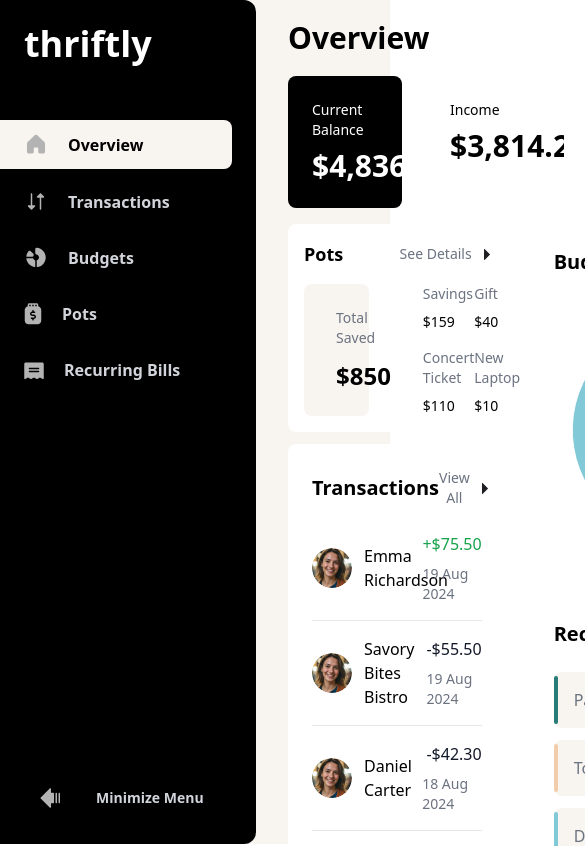
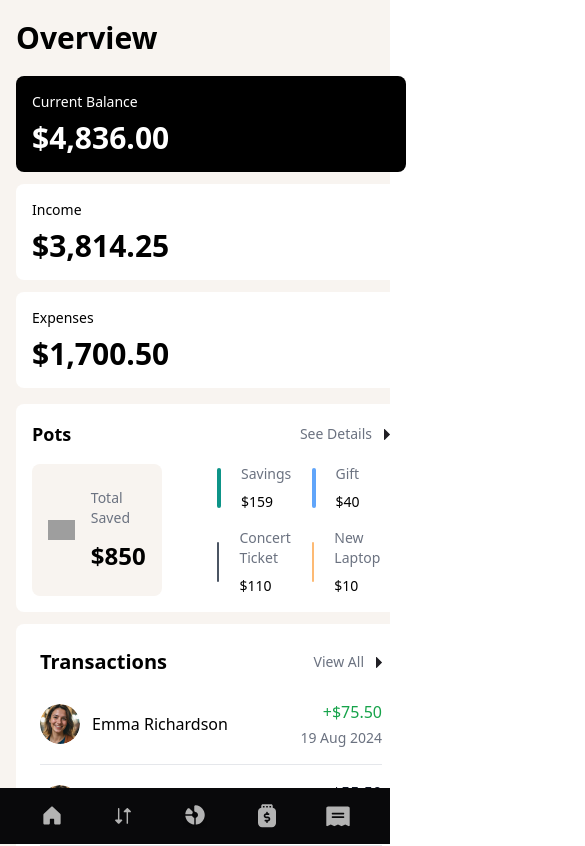
Before and after one commit to devwande/thriftly, a React (Vite) app: page /overview in a window 390 px wide. Shown: the top 846 px of the page, 585 px wide, since content can reach past the window. Built offline with nearby package versions, Linux system fonts and the light colour scheme; grey boxes are pictures that could not be loaded.

Commit message:
designed: mobile and tablet footer

```diff
--- a/src/components/Sidebar.tsx
+++ b/src/components/Sidebar.tsx
@@ -24,9 +24,9 @@ const Sidebar = () => {
   };
 
   return (
-    <div className={`${isMinimized ? 'w-32' : 'w-64'} bg-black rounded-r-xl min-h-screen  flex flex-col text-gray-300 transition-width duration-300`}>
+    <div className={`${isMinimized ? 'w-28' : 'w-64'} bg-black rounded-r-xl min-h-screen flex flex-col text-gray-300 transition-width duration-300`}>
       <div className="mb-8 p-6">
-        {!isMinimized ? <p className="text-white text-4xl font-bold">thriftly</p> : <p className="text-white text-4xl font-bold">t</p>}
+        {!isMinimized ? <p className="text-white text-4xl font-bold">thriftly</p> : <p className="text-white text-4xl font-bold ">t</p>}
       </div>
 
       <nav className="flex-1 space-y-2 pr-6">
@@ -35,18 +35,24 @@ const Sidebar = () => {
             key={item.label}
             to={item.href}
             className={`flex items-center gap-5 px-6 py-3 whitespace-nowrap rounded-r-lg font-bold ${
-              location.pathname === item.href ? 'bg-[#F8F4F0] text-black' : 'hover:text-white'
+              !isMinimized && location.pathname === item.href ? 'bg-[#F8F4F0] text-black' : 'hover:text-white'
             }`}
           >
-            <img src={item.icon} alt={`${item.label} icon`}/>
+            <img src={item.icon} alt={`${item.label} icon`} />
             {!isMinimized && <span>{item.label}</span>}
           </Link>
         ))}
       </nav>
 
       <button
-        onClick={toggleSidebar} className="flex items-center space-x-3 px-4 py-3 text-sm whitespace-nowrap hover:text-white" >
-        <img src={isMinimized ? "src/assets/icons/Maximise.svg" : "src/assets/icons/Minimise.svg"} alt="toggle icon" className='p-6 transition-all' />
+        onClick={toggleSidebar}
+        className="flex items-center space-x-3 px-4 py-3 text-sm whitespace-nowrap hover:text-white"
+      >
+        <img
+          src={isMinimized ? "src/assets/icons/Maximise.svg" : "src/assets/icons/Minimise.svg"}
+          alt="toggle icon"
+          className="p-6 transition-all"
+        />
         {!isMinimized && <p className="font-bold whitespace-nowrap">Minimize Menu</p>}
       </button>
     </div>
--- a/src/components/overview/BalanceCards.tsx
+++ b/src/components/overview/BalanceCards.tsx
@@ -8,7 +8,7 @@ interface BalanceCardProps {
 
 const BalanceCard: React.FC<BalanceCardProps> = ({ label, amount, variant = 'light' }) => {
   return (
-    <div className={`p-6 rounded-lg ${
+    <div className={`p-4 md:p-6 rounded-lg ${
       variant === 'dark' ? 'bg-black text-white' : 'bg-white'
     }`}>
       <div className="text-sm mb-2">{label}</div>
@@ -19,7 +19,7 @@ const BalanceCard: React.FC<BalanceCardProps> = ({ label, amount, variant = 'lig
 
 export const BalanceCards: React.FC = () => {
   return (
-    <div className="grid grid-cols-3 gap-6">
+    <div className="space-y-3 md:grid md:grid-cols-3 gap-6">
       <BalanceCard
         label="Current Balance"
         amount="$4,836.00"
--- /dev/null
+++ b/src/components/overview/Footer.tsx
@@ -0,0 +1,72 @@
+import { useState, useEffect } from 'react';
+import { Link, useLocation } from 'react-router-dom';
+
+interface NavItem {
+  path: string;
+  icon: string;
+  label: string;
+}
+
+const navItems: NavItem[] = [
+  { path: '/overview', icon: 'src/assets/icons/Overview.svg', label: 'Overview' },
+  { path: '/transaction', icon: 'src/assets/icons/Transactions.svg', label: 'Transactions' },
+  { path: '/budget', icon: 'src/assets/icons/Budget.svg', label: 'Budgets' },
+  { path: '/pot', icon: 'src/assets/icons/Pot.svg', label: 'Pots' },
+  { path: '/bill', icon: 'src/assets/icons/Bill.svg', label: 'Recurring bills' },
+];
+
+const Footer = () => {
+  const [isVisible, setIsVisible] = useState(true);
+  const [lastScrollY, setLastScrollY] = useState(0);
+  const location = useLocation(); // Get the current location to determine the active path
+
+  useEffect(() => {
+    const handleScroll = () => {
+      const currentScrollY = window.scrollY;
+
+      if (currentScrollY > lastScrollY) {
+        setIsVisible(false);
+      } else {
+        setIsVisible(true);
+      }
+
+      setLastScrollY(currentScrollY);
+    };
+
+    window.addEventListener('scroll', handleScroll, { passive: true });
+
+    return () => {
+      window.removeEventListener('scroll', handleScroll);
+    };
+  }, [lastScrollY]);
+
+  return (
+    <footer
+      className={`lg:hidden fixed bottom-0 left-0 right-0 bg-zinc-950 transition-transform duration-300 ease-in-out ${
+        !isVisible ? 'translate-y-full' : ''
+      }`}
+    >
+      <nav className="mx-auto px-4 max-w-7xl">
+        <ul className="flex items-center justify-between py-2">
+          {navItems.map((item) => (
+            <li key={item.path} className="flex-1">
+              <Link
+                to={item.path} // Navigate to the specified path
+                className={`w-full flex flex-col items-center gap-1 p-2 transition-colors ${
+                  location.pathname === item.path
+                    ? 'text-zinc-100'
+                    : 'text-zinc-400 hover:text-zinc-100'
+                }`}
+              >
+                <img src={item.icon} alt={`${item.label} icon`} className="w-6 h-6" />
+                <span className="hidden md:block text-xs font-medium">{item.label}</span>
+              </Link>
+            </li>
+          ))}
+        </ul>
+      </nav>
+    </footer>
+  );
+};
+
+export default Footer;
--- a/src/components/overview/TransactionsSection.tsx
+++ b/src/components/overview/TransactionsSection.tsx
@@ -39,7 +39,7 @@ export const TransactionsSection: React.FC = () => {
                 </div>
               </div>
 
-              <div className="space-y-2">
+              <div className="space-y-1">
                 <div className={transaction.type === 'credit' ? 'text-green-600 flex justify-end' : 'flex justify-end text-gray-900'}>
                   {transaction.amount}
                 </div>
--- a/src/pages/Budgets.tsx
+++ b/src/pages/Budgets.tsx
@@ -1,12 +1,15 @@
-import Sidebar from "../components/Sidebar"
-
+import Footer from "../components/overview/Footer";
+import Sidebar from "../components/Sidebar";
 
 const Budgets = () => {
   return (
+    <>
+      <div className="hidden lg:block">
+        <Sidebar />
+      </div>
+      <Footer />
+    </>
+  );
+};
 
-      <Sidebar />
-
-  )
-}
-
-export default Budgets
+export default Budgets;
--- a/src/pages/Overview.tsx
+++ b/src/pages/Overview.tsx
@@ -1,58 +1,41 @@
-// import Sidebar from "../components/Sidebar";
-
-// const Overview = () => {
-//   return (
-//     <div className="flex flex-row relative">
-//       <Sidebar />
-//       <p className="font-bold p-8 text-3xl">Overview</p>
-//       <div className="grid grid-rows-3 pt-20 space-x-10 m-8">
-//         <div className="bg-black text-white">Current Balance</div>
-//         <div>Income</div>
-//         <div>Exepsnses</div>
-//       </div>
-//     </div>
-//   );
-// };
-
-// export default Overview;
-
 import React from "react";
 import { BalanceCards } from "../components/overview/BalanceCards";
 import PotsSection from "../components/overview/PotsSection";
 import { TransactionsSection } from "../components/overview/TransactionsSection";
 import { BudgetsSection } from "../components/overview/BudgetsSection";
-import { RecurringBills } from "../components/overview/Recurringbills";
+import { RecurringBills } from "../components/overview/RecurringBills";
 import Sidebar from "../components/Sidebar";
-
+import Footer from "../components/overview/Footer";
 
 export const Overview: React.FC = () => {
   return (
-    <div className="flex flex-row bg-[#F8F4F0] h-screen">
-      <div>
+    <div className="mx-auto lg:mx-0">
+      <div className="flex flex-row bg-[#F8F4F0]  lg:h-screen">
+        <div className="hidden lg:block ">
           <Sidebar />
         </div>
-
-      <div className="relative w-full mx-8 my-auto"> {/* my-auto may be removed based on styling issues */}
+        <div className="relative w-full mx-4 lg:mx-8 my-auto">           {/* my-auto may be removed based on styling issues */}
           <h1 className="text-3xl font-bold my-5">Overview</h1>
-
           <div className="space-y-4">
             <div className="space-y-8">
               <BalanceCards />
             </div>
-
-          <div className="grid grid-cols-[1.4fr_1fr] gap-6">
+            <div className="lg:grid lg:grid-cols-[1.4fr_1fr] gap-6 space-y-3">
               <div className="space-y-3">
                 <PotsSection />
                 <TransactionsSection />
               </div>
-            <div className="row-span-2 space-y-3">
+              <div className="row-span-2 space-y-3 pb-3 lg:pb-0">
                 <BudgetsSection />
                 <RecurringBills />
+                <Footer />
+              </div>
+            </div>
           </div>
         </div>
 
       </div>
-      </div>
+
     </div>
   );
 };
--- a/src/pages/Pots.tsx
+++ b/src/pages/Pots.tsx
@@ -1,9 +1,15 @@
+import Footer from "../components/overview/Footer"
 import Sidebar from "../components/Sidebar"
 
 
 const Pots = () => {
   return (
-    <Sidebar />
+    <>
+      <div className="hidden lg:block">
+        <Sidebar />
+      </div>
+      <Footer />
+    </>
   )
 }
 
--- a/src/pages/RecurringBills.tsx
+++ b/src/pages/RecurringBills.tsx
@@ -1,9 +1,15 @@
+import Footer from "../components/overview/Footer"
 import Sidebar from "../components/Sidebar"
 
 
 const RecurringBills = () => {
   return (
-    <Sidebar />
+    <>
+      <div className="hidden lg:block">
+        <Sidebar />
+      </div>
+      <Footer />
+    </>
     )
 }
 
--- a/src/pages/Transactions.tsx
+++ b/src/pages/Transactions.tsx
@@ -1,9 +1,15 @@
+import Footer from "../components/overview/Footer"
 import Sidebar from "../components/Sidebar"
 
 
 const Transactions = () => {
   return (
-    <Sidebar />
+    <>
+      <div className="hidden lg:block">
+        <Sidebar />
+      </div>
+      <Footer />
+    </>
   )
 }
 
```
Lines whose indentation alone changed are shown as unchanged.
